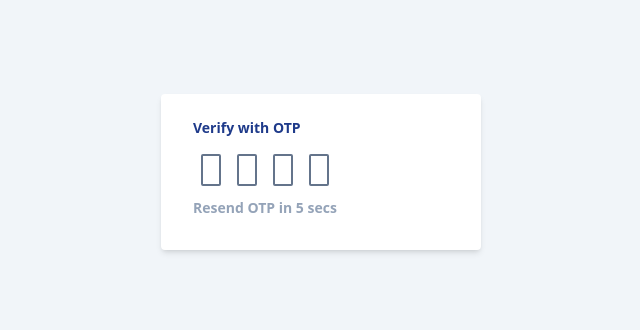
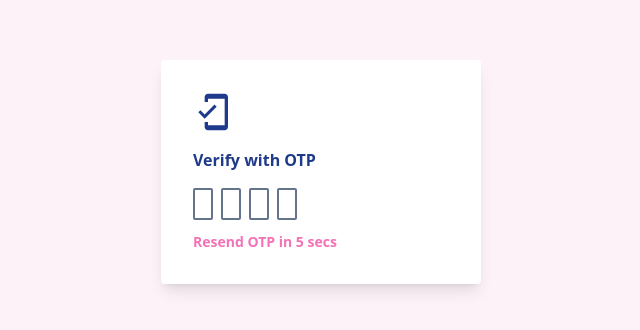
Before and after one commit to nam334/poc_repo, a React (Create React App) app: page / in a window 1280 px wide. Shown: the part 220-550 px from the top of the page, without its empty margins (319-959 px from the left). Built offline with nearby package versions, Linux system fonts and the light colour scheme.

Commit message:
added loaders and success page

```diff
--- a/package.json
+++ b/package.json
@@ -9,12 +9,13 @@
     "@testing-library/user-event": "^13.5.0",
     "react": "^18.2.0",
     "react-dom": "^18.2.0",
+    "react-icons": "^4.8.0",
     "react-redux": "^8.0.5",
     "react-router-dom": "^6.9.0",
     "react-scripts": "5.0.1",
     "web-vitals": "^2.1.4"
   },
-   "scripts": {
+  "scripts": {
     "start": "react-scripts start",
     "build": "react-scripts build",
     "test": "react-scripts test",
--- a/src/components/pages/OtpPage.jsx
+++ b/src/components/pages/OtpPage.jsx
@@ -2,10 +2,10 @@
 import { useDispatch, useSelector } from 'react-redux'
 import { validateOtp } from '../../loginSlice'
 import { useNavigate } from "react-router-dom";
-
+import {MdOutlineMobileFriendly} from 'react-icons/md'
 const OtpPage = () => {
   const [timer, setTimer] = useState(10)
-  const [reset, setReset] = useState(false)
+  const [loader, setLoader] = useState(false)
   const [firstNum, setfirstNum] = useState('')
   const [secondNum, setsecondNum] = useState('')
   const [thirdNum, setthirdNum] = useState('')
@@ -23,12 +23,7 @@
      setsubmit(true)
 
     }
-    // if(firstNum ==='' && secondNum ==='' && thirdNum ==='' && fourthNum ==='' ){
-    //   setReset(false)
-    // }
-
-    //console.log(firstNum)
-  },[firstNum, secondNum, thirdNum, fourthNum, dispatch,timer, border, reset])
+  },[firstNum, secondNum, thirdNum, fourthNum, dispatch,timer, border])
 
 
 
@@ -67,21 +62,29 @@
 
 
   const resendHandler = () => {
+    setLoader(true)
+    setTimeout(()=>{
+      setLoader(false)
       setfirstNum('')
       setsecondNum('')
       setthirdNum('')
       setfourthNum('')
      setTimer(10)
      setborder(false)
+    },1000)
+
 
   }
   return (
     <>
-    <div className='flex justify-center bg-slate-100 items-center h-screen'>
+
+    <div className='flex justify-center bg-pink-50 items-center h-screen'>
     <div className="w-full max-w-xs ">
-  <form className="bg-white shadow-md rounded px-8 pt-6 pb-8 mb-4">
-    <div className="mb-4">
-      <label className="block text-blue-900 text-sm  font-bold mb-2" htmlFor="username">
+
+  <form className="bg-white shadow-lg rounded px-8 py-8 mb-4 flex flex-col items-start">
+  <MdOutlineMobileFriendly size={40} className="text-blue-900" />
+    <div className="">
+      <label className="block text-blue-900 text-md font-semibold my-4" htmlFor="username">
         Verify with OTP
       </label>
 
@@ -89,33 +92,35 @@
     <div className="mb-3">
 
       <input type="text" className = {` focus:shadow-outline rounded-sm border-2
-      text-gray-500 leading-tight focus:outline-none focus:shadow-outline w-5  p-1  mx-2
+      text-gray-500 leading-tight focus:outline-none focus:shadow-outline w-5  p-1 mr-2
       ${result ? `border-slate-500`  : ( border ? `border-red-500`: `border-slate-500`)  }`}
        value={firstNum}
        onChange={(e)=> setfirstNum(e.target.value)}/>
        <input type="text" className = {` focus:shadow-outline rounded-sm border-2
-      text-gray-500 leading-tight focus:outline-none focus:shadow-outline w-5  p-1  mx-2
+      text-gray-500 leading-tight focus:outline-none focus:shadow-outline w-5  p-1 mr-2
       ${result ? `border-slate-500`  : ( border ? `border-red-500`: `border-slate-500`)  }`}  value={secondNum}
        onChange={(e)=> setsecondNum(e.target.value)}/>
        <input type="text" className = {` focus:shadow-outline rounded-sm border-2
-      text-gray-500 leading-tight focus:outline-none focus:shadow-outline w-5  p-1  mx-2
+      text-gray-500 leading-tight focus:outline-none focus:shadow-outline w-5  p-1 mr-2
       ${result ? `border-slate-500`  : ( border ? `border-red-500`: `border-slate-500`)  }`}  value={thirdNum}
        onChange={(e)=> setthirdNum(e.target.value)}/>
      <input type="text"className = {` focus:shadow-outline rounded-sm border-2
-      text-gray-500 leading-tight focus:outline-none focus:shadow-outline w-5  p-1  mx-2
+      text-gray-500 leading-tight focus:outline-none focus:shadow-outline w-5  p-1 mr-2
       ${result ? `border-slate-500`  : ( border ? `border-red-500`: `border-slate-500`)  }`}  value={fourthNum}
        onChange={(e)=> setfourthNum(e.target.value)}/>
     </div>
-    <div>
+    <div className='flex gap-6'>
       <p className='font-semibold text-sm text-slate-400'>
-        {/* {submit ? (reset ? <span className='text-slate-600 cursor-pointer' onClick={resendHandler}>Resend OTP</span> :
-        <span className='text-slate-400 pointer-events-none'>Resend OTP in {timer} secs</span>):
-        <span className='text-slate-400 pointer-events-none'>Resend OTP in {timer} secs</span> } */}
-        {/* { reset ? <span className='text-slate-600 cursor-pointer' onClick={resendHandler}>Resend OTP</span> :
-       submit &&  <span className='text-slate-400 pointer-events-none'>Resend OTP in {timer} secs</span>} */}
-       {timer > 0 ? <span className='text-slate-400 pointer-events-none'>Resend OTP in {timer} secs</span> :
-        <span className='text-slate-600 cursor-pointer' onClick={resendHandler}>Resend OTP</span> }
+       {timer > 0 ? <span className='text-pink-400 pointer-events-none'>Resend OTP in {timer} secs</span> :
+        <span className='text-pink-600 font-bold cursor-pointer' onClick={resendHandler}>Resend OTP</span> }
+
       </p>
+
+      {loader && <svg aria-hidden="true" class="inline w-8 h-8 mr-2 text-gray-200 animate-spin dark:text-gray-600 fill-pink-400" viewBox="0 0 100 101" fill="none" xmlns="http://www.w3.org/2000/svg">
+        <path d="M100 50.5908C100 78.2051 77.6142 100.591 50 100.591C22.3858 100.591 0 78.2051 0 50.5908C0 22.9766 22.3858 0.59082 50 0.59082C77.6142 0.59082 100 22.9766 100 50.5908ZM9.08144 50.5908C9.08144 73.1895 27.4013 91.5094 50 91.5094C72.5987 91.5094 90.9186 73.1895 90.9186 50.5908C90.9186 27.9921 72.5987 9.67226 50 9.67226C27.4013 9.67226 9.08144 27.9921 9.08144 50.5908Z" fill="currentColor"/>
+        <path d="M93.9676 39.0409C96.393 38.4038 97.8624 35.9116 97.0079 33.5539C95.2932 28.8227 92.871 24.3692 89.8167 20.348C85.8452 15.1192 80.8826 10.7238 75.2124 7.41289C69.5422 4.10194 63.2754 1.94025 56.7698 1.05124C51.7666 0.367541 46.6976 0.446843 41.7345 1.27873C39.2613 1.69328 37.813 4.19778 38.4501 6.62326C39.0873 9.04874 41.5694 10.4717 44.0505 10.1071C47.8511 9.54855 51.7191 9.52689 55.5402 10.0491C60.8642 10.7766 65.9928 12.5457 70.6331 15.2552C75.2735 17.9648 79.3347 21.5619 82.5849 25.841C84.9175 28.9121 86.7997 32.2913 88.1811 35.8758C89.083 38.2158 91.5421 39.6781 93.9676 39.0409Z" fill="currentFill"/>
+    </svg>}
+
     </div>
 
   </form>
--- a/src/components/pages/SuccessPage.jsx
+++ b/src/components/pages/SuccessPage.jsx
@@ -1,8 +1,10 @@
 import React from 'react'
-
+import {BsEmojiSmile} from "react-icons/bs"
 const SuccessPage = () => {
   return (
-    <div>successPage</div>
+    <div className='bg-pink-50 h-screen flex justify-center items-center gap-3'>
+      <h3 className='text-blue-900 text-3xl'>Logged in successfully..!! </h3><BsEmojiSmile size={40} className='text-pink-600'/>
+    </div>
   )
 }
 
```
Also changed, not shown: 1 other file (tests, documents, lock files or other folders). Lines whose indentation alone changed are shown as unchanged.
